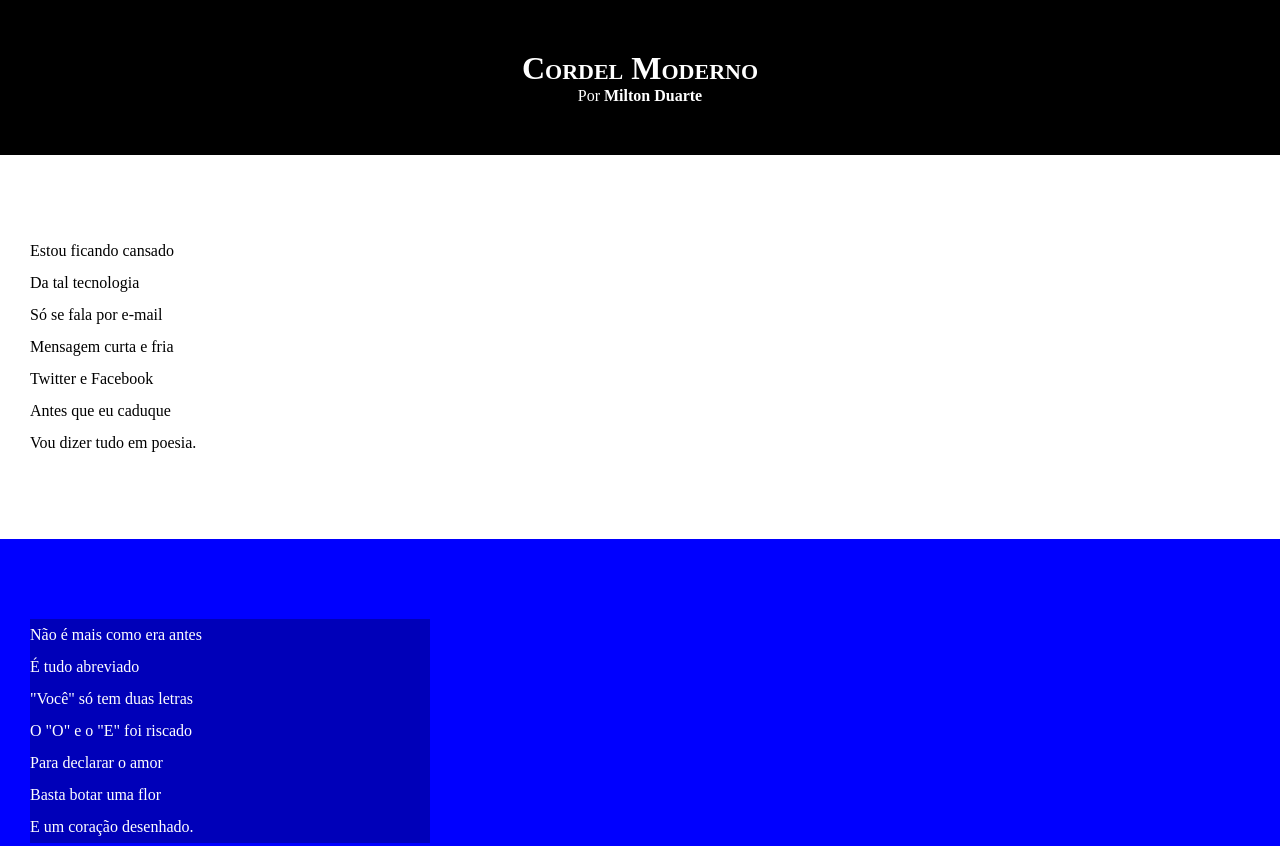
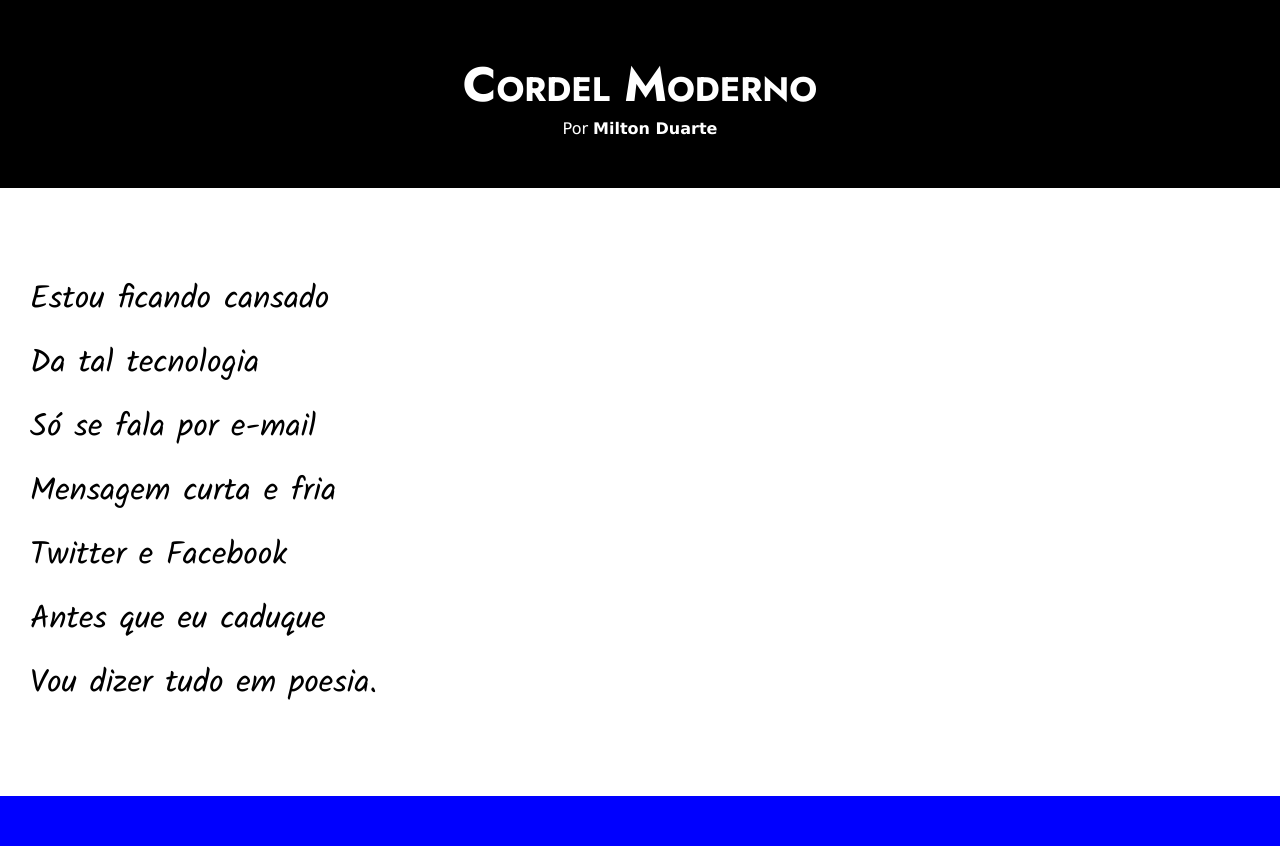
Before and after one commit to ccaiomarcelo/html-css, a plain HTML site: page desafios/desafio012/index.html in a window 1280 px wide. Shown: the top 846 px of the page. Drawn offline with Linux system fonts and the light colour scheme.

Commit message:
Atualização de estilos

```diff
--- a/desafios/desafio012/estilo/style.css
+++ b/desafios/desafio012/estilo/style.css
@@ -1,4 +1,13 @@
 @charset "UTF-8";
+
+@import url('https://fonts.googleapis.com/css2?family=Jost:ital,wght@0,100..900;1,100..900&display=swap');
+@import url('https://fonts.googleapis.com/css2?family=Jost:ital,wght@0,100..900;1,100..900&family=Kalam:wght@300;400;700&display=swap');
+
+:root {
+    --fonte1: Verdana, Geneva, Tahoma, sans-serif;
+    --fonte2: 'Jost';
+    --fonte3: 'Kalam';
+}
 
 * {
     margin: 0px;
@@ -8,6 +17,7 @@
 html, body {
     min-height: 100vh;
     background-color: darkgray;
+    font-family: var(--fonte1);
 }
 
 header {
@@ -17,6 +27,8 @@ header {
 }
 
 header > h1 {
+    font-size: 3em;
+    font-family: var(--fonte2);
     padding-top: 50px;
     font-variant: small-caps;
 }
@@ -36,6 +48,8 @@ a:hover {
 }
 
 section {
+    font-size: 2em;
+    font-family: var(--fonte3);
     padding-top: 10vh;
     padding-bottom: 10vh;
     padding-left: 30px;
```
